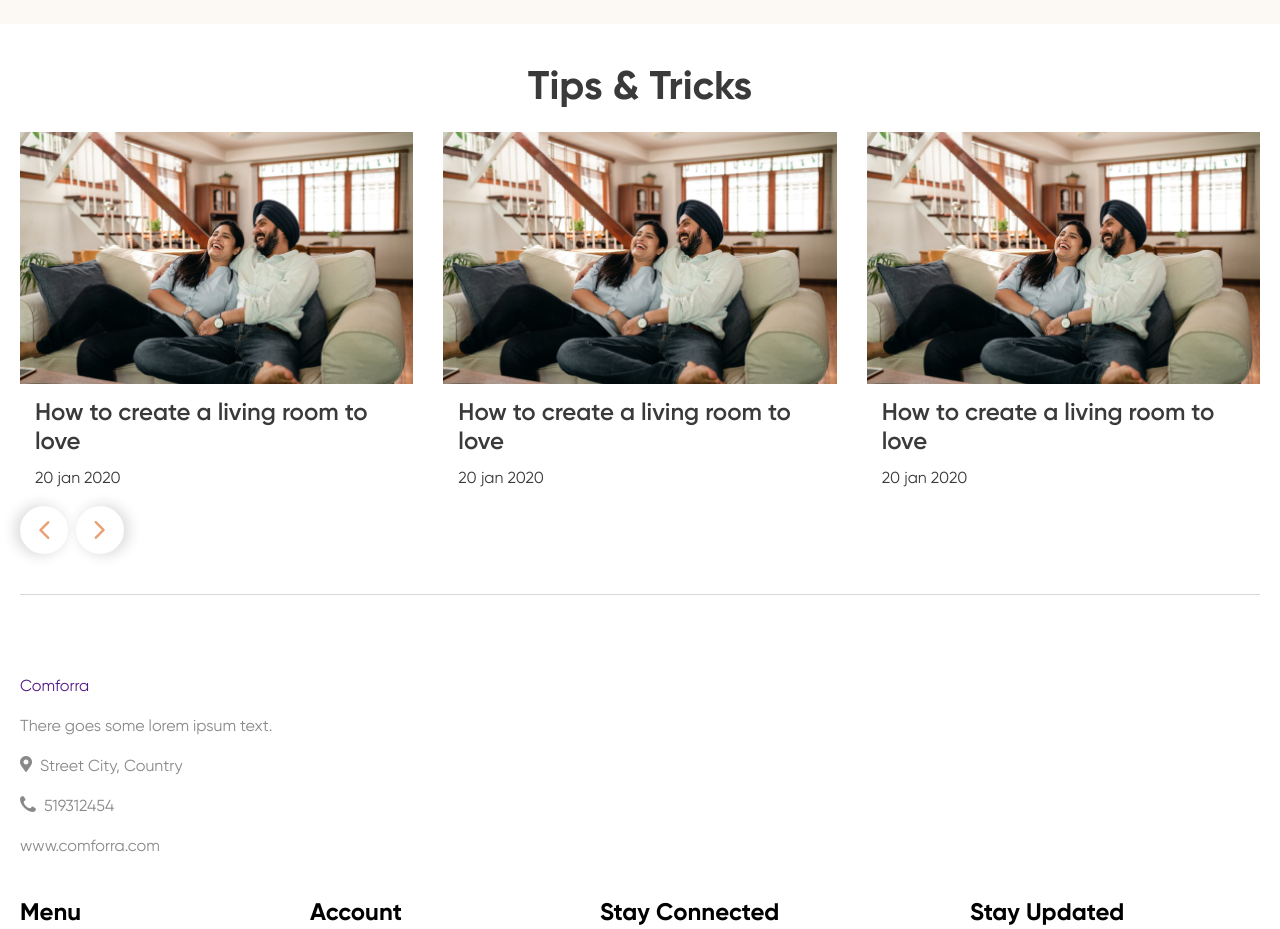
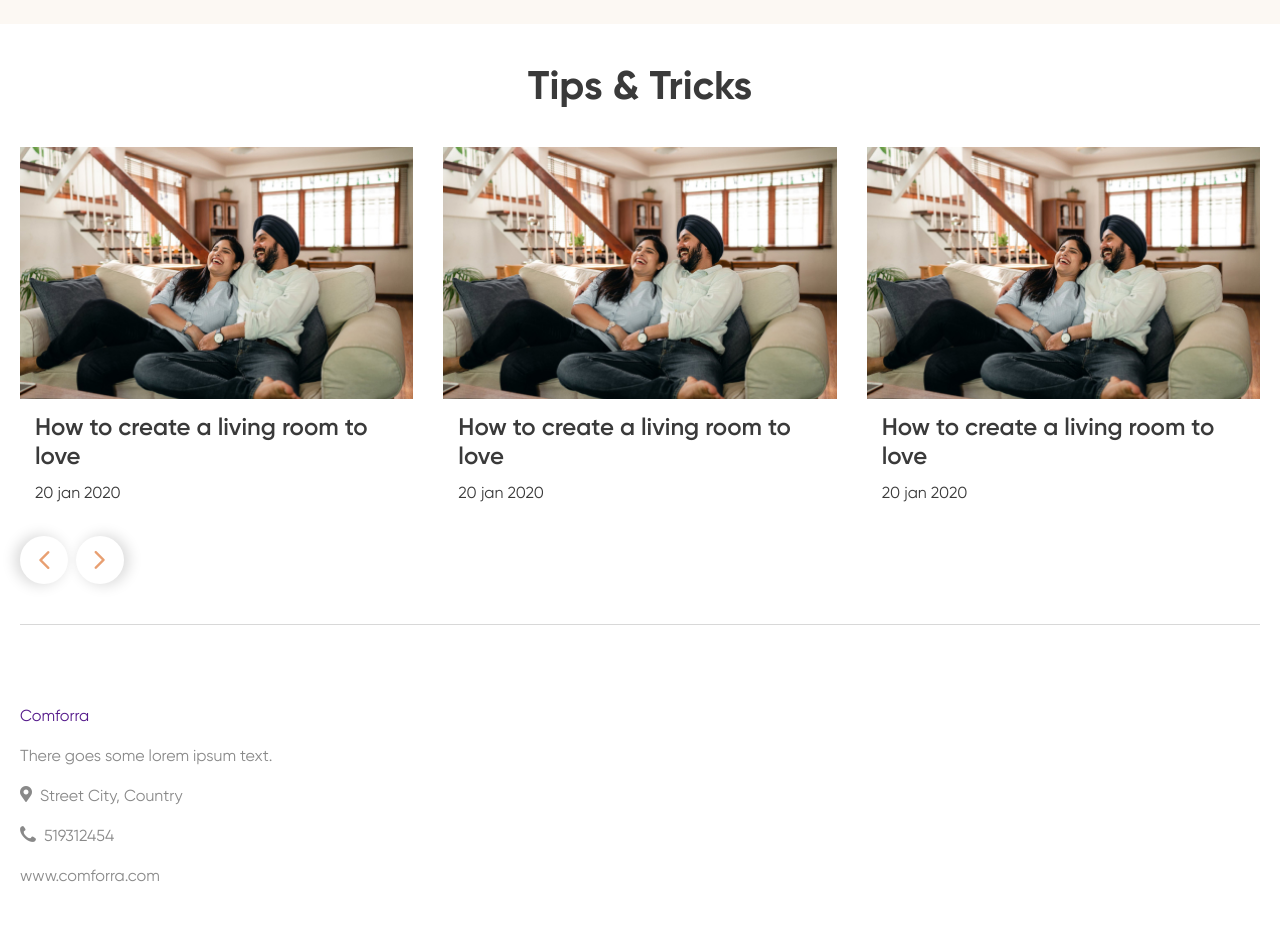
Before and after one commit to jugurj/comforra-furniture-shop, a Vue app: page / in a window 1280 px wide. Shown: the part 2320-3249 px from the top of the page. Built offline with nearby package versions, Linux system fonts and the light colour scheme.

Commit message:
Fixed slider spacings to not hide shadows on hover

```diff
--- a/src/components/Tips.vue
+++ b/src/components/Tips.vue
@@ -81,15 +81,18 @@ export default {
 .slider-tips {
   .swiper-container {
     position: relative;
+    margin-left: -15px;
+    margin-right: -15px;
+    padding: 15px;
   }
 
   .swiper-slide {
     display: flex;
     flex-direction: column;
-    transition: box-shadow 0.3s ease 0s;
+    transition: box-shadow 0.4s ease-in-out 0s;
 
     &:hover {
-      box-shadow: 0 0 30px rgba(97, 97, 97, 0.2);
+      box-shadow: 0 0 15px rgba(97, 97, 97, 0.2);
     }
   }
 
```
